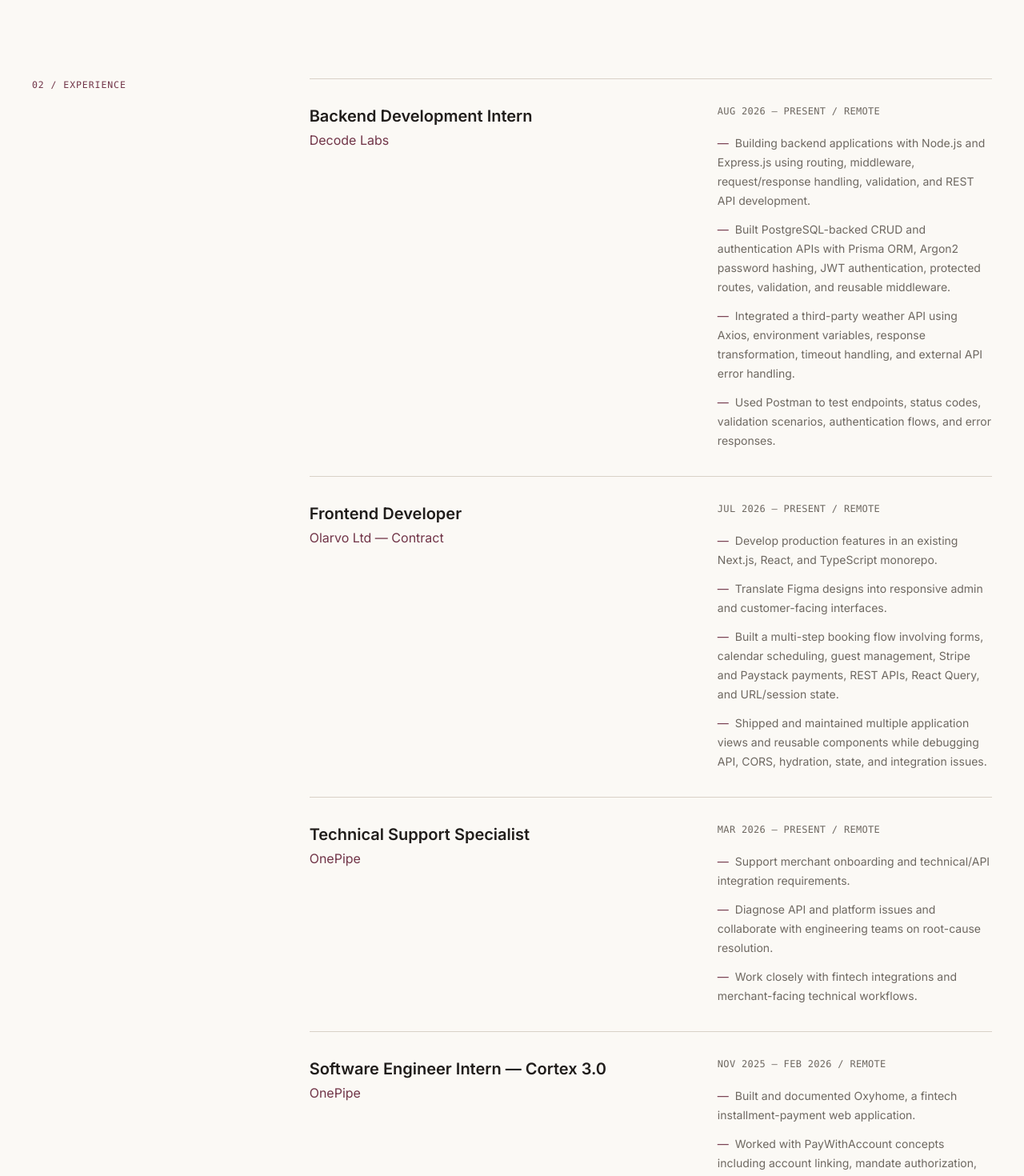
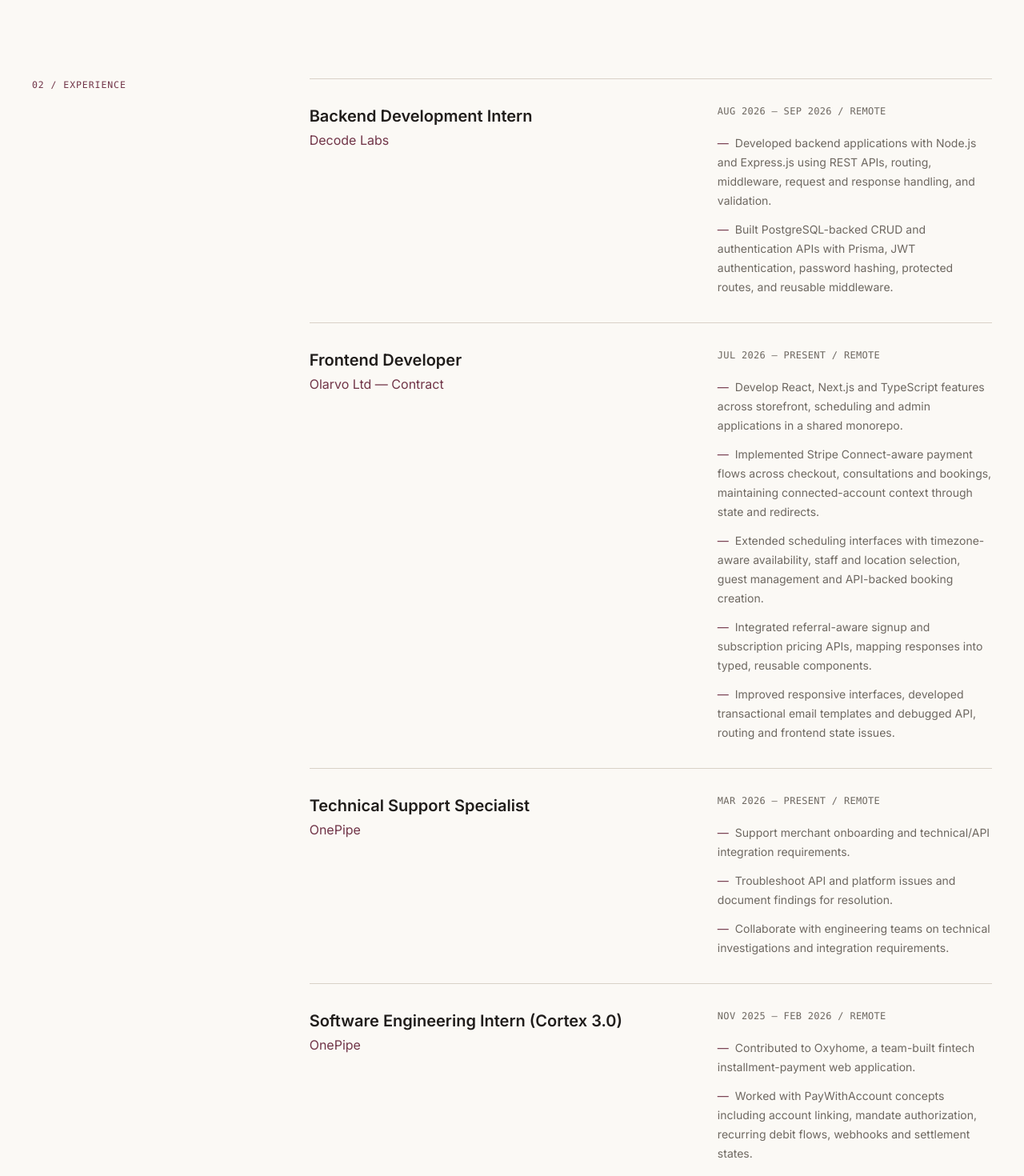
Before and after one commit to A-n-u-O/Anu-s-Portfolio, a Next.js app: page / in a window 1280 px wide. Shown: the part 1860-3330 px from the top of the page at 80% size. Built offline with nearby package versions, Linux system fonts and the light colour scheme.

Commit message:
feat(portfolio): align experience section with updated CV

```diff
--- a/src/app/data/experience.ts
+++ b/src/app/data/experience.ts
@@ -4,13 +4,11 @@ export const experience: ExperienceEntry[] = [
   {
     role: "Backend Development Intern",
     company: "Decode Labs",
-    dates: "Aug 2026 – Present",
+    dates: "Aug 2026 – Sep 2026",
     location: "Remote",
     description: [
-      "Building backend applications with Node.js and Express.js using routing, middleware, request/response handling, validation, and REST API development.",
-      "Built PostgreSQL-backed CRUD and authentication APIs with Prisma ORM, Argon2 password hashing, JWT authentication, protected routes, validation, and reusable middleware.",
-      "Integrated a third-party weather API using Axios, environment variables, response transformation, timeout handling, and external API error handling.",
-      "Used Postman to test endpoints, status codes, validation scenarios, authentication flows, and error responses.",
+      "Developed backend applications with Node.js and Express.js using REST APIs, routing, middleware, request and response handling, and validation.",
+      "Built PostgreSQL-backed CRUD and authentication APIs with Prisma, JWT authentication, password hashing, protected routes, and reusable middleware.",
     ],
   },
   {
@@ -19,10 +17,11 @@ export const experience: ExperienceEntry[] = [
     dates: "Jul 2026 – Present",
     location: "Remote",
     description: [
-      "Develop production features in an existing Next.js, React, and TypeScript monorepo.",
-      "Translate Figma designs into responsive admin and customer-facing interfaces.",
-      "Built a multi-step booking flow involving forms, calendar scheduling, guest management, Stripe and Paystack payments, REST APIs, React Query, and URL/session state.",
-      "Shipped and maintained multiple application views and reusable components while debugging API, CORS, hydration, state, and integration issues.",
+      "Develop React, Next.js and TypeScript features across storefront, scheduling and admin applications in a shared monorepo.",
+      "Implemented Stripe Connect-aware payment flows across checkout, consultations and bookings, maintaining connected-account context through state and redirects.",
+      "Extended scheduling interfaces with timezone-aware availability, staff and location selection, guest management and API-backed booking creation.",
+      "Integrated referral-aware signup and subscription pricing APIs, mapping responses into typed, reusable components.",
+      "Improved responsive interfaces, developed transactional email templates and debugged API, routing and frontend state issues.",
     ],
   },
   {
@@ -32,18 +31,18 @@ export const experience: ExperienceEntry[] = [
     location: "Remote",
     description: [
       "Support merchant onboarding and technical/API integration requirements.",
-      "Diagnose API and platform issues and collaborate with engineering teams on root-cause resolution.",
-      "Work closely with fintech integrations and merchant-facing technical workflows.",
+      "Troubleshoot API and platform issues and document findings for resolution.",
+      "Collaborate with engineering teams on technical investigations and integration requirements.",
     ],
   },
   {
-    role: "Software Engineer Intern — Cortex 3.0",
+    role: "Software Engineering Intern (Cortex 3.0)",
     company: "OnePipe",
     dates: "Nov 2025 – Feb 2026",
     location: "Remote",
     description: [
-      "Built and documented Oxyhome, a fintech installment-payment web application.",
-      "Worked with PayWithAccount concepts including account linking, mandate authorization, recurring debit flows, webhooks, and settlement states.",
+      "Contributed to Oxyhome, a team-built fintech installment-payment web application.",
+      "Worked with PayWithAccount concepts including account linking, mandate authorization, recurring debit flows, webhooks and settlement states.",
     ],
   },
   {
```
Also changed, not shown: 1 other file (tests, documents, lock files or other folders).
